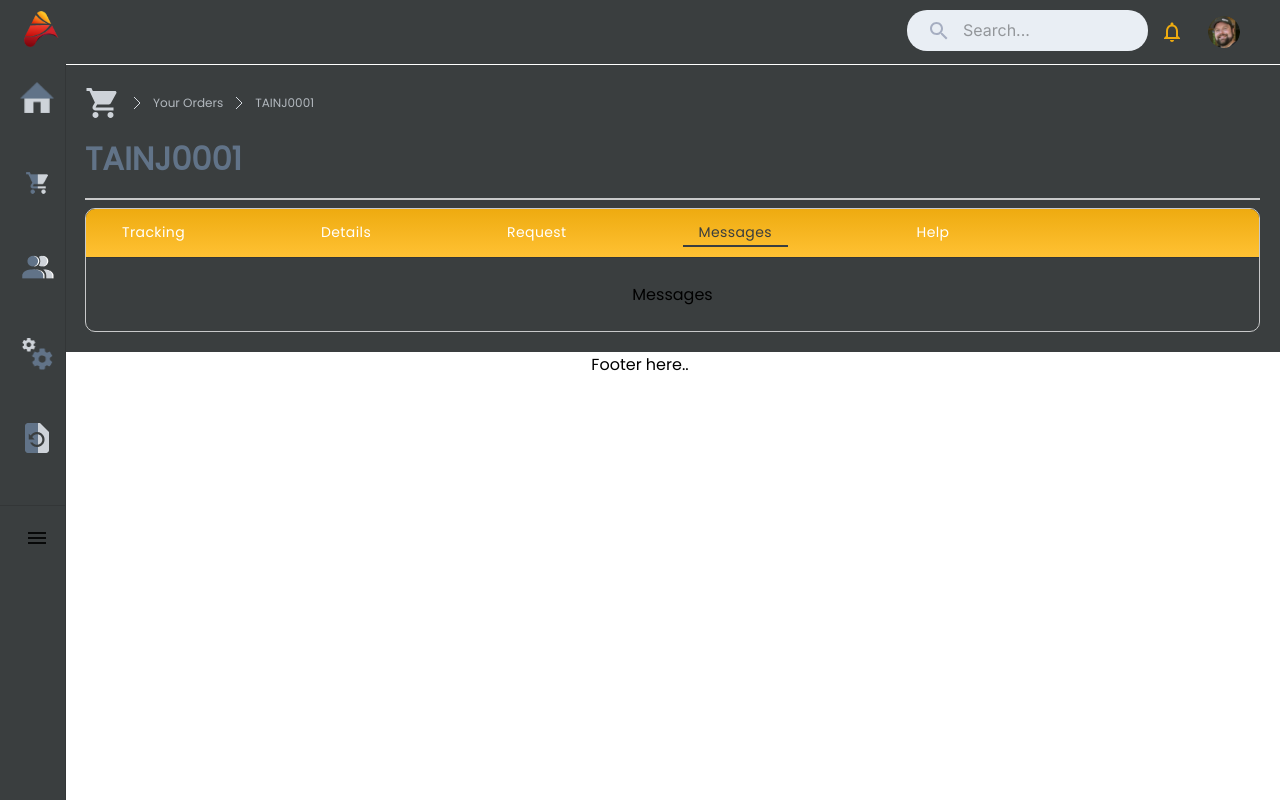
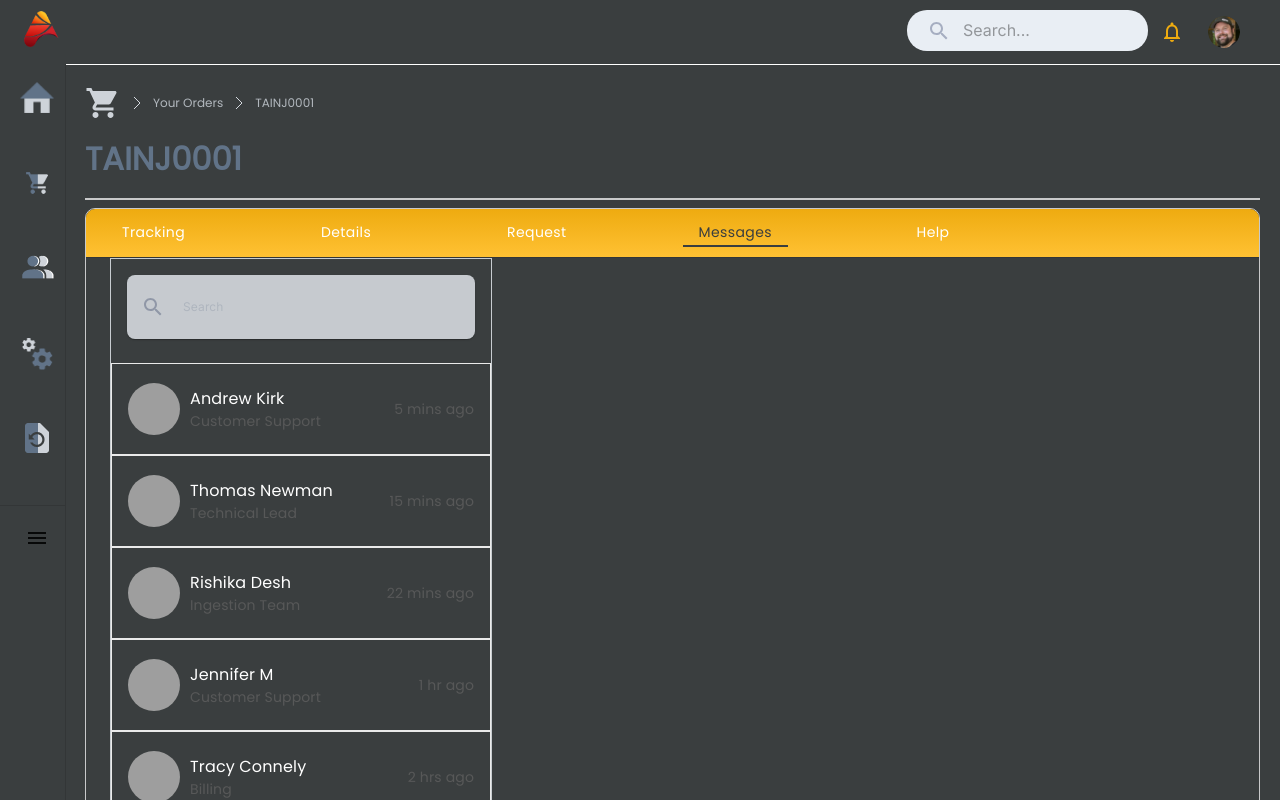
Before and after one commit to Developer-1998/Tape-Ark, a React (Create React App) app in the folder tape-ark/: page /orderTracking in a window 1280 px wide. Both pictures are taken after a click on the tab "Messages". Shown: the top 800 px of the page. Built offline with nearby package versions, Linux system fonts and the light colour scheme; grey boxes are pictures that could not be loaded.

Commit message:
Update orderTracking.jsx

```diff
--- a/tape-ark/src/views/OrderTracking/orderTracking.jsx
+++ b/tape-ark/src/views/OrderTracking/orderTracking.jsx
@@ -21,6 +21,7 @@ import Typography from '@mui/material/Typography';
 import CheckIcon from '@mui/icons-material/Check';
 import AccessTimeFilledIcon from '@mui/icons-material/AccessTimeFilled';
 import { Requests } from "../../component/request/request";
+import { Messages } from "../../component/messages/messages";
 
 export const OrderTracking = () => {
   const [value, setValue] = React.useState("1");
@@ -165,7 +166,7 @@ export const OrderTracking = () => {
           <TabPanel value="3">
             <Requests/>
           </TabPanel>
-          <TabPanel value="4">Messages</TabPanel>
+          <TabPanel sx={{paddingTop: '0px', paddingBottom: '0px'}} value="4"><Messages/></TabPanel>
           <TabPanel value="5">Help</TabPanel>
         </TabContext>
       </div>
```
